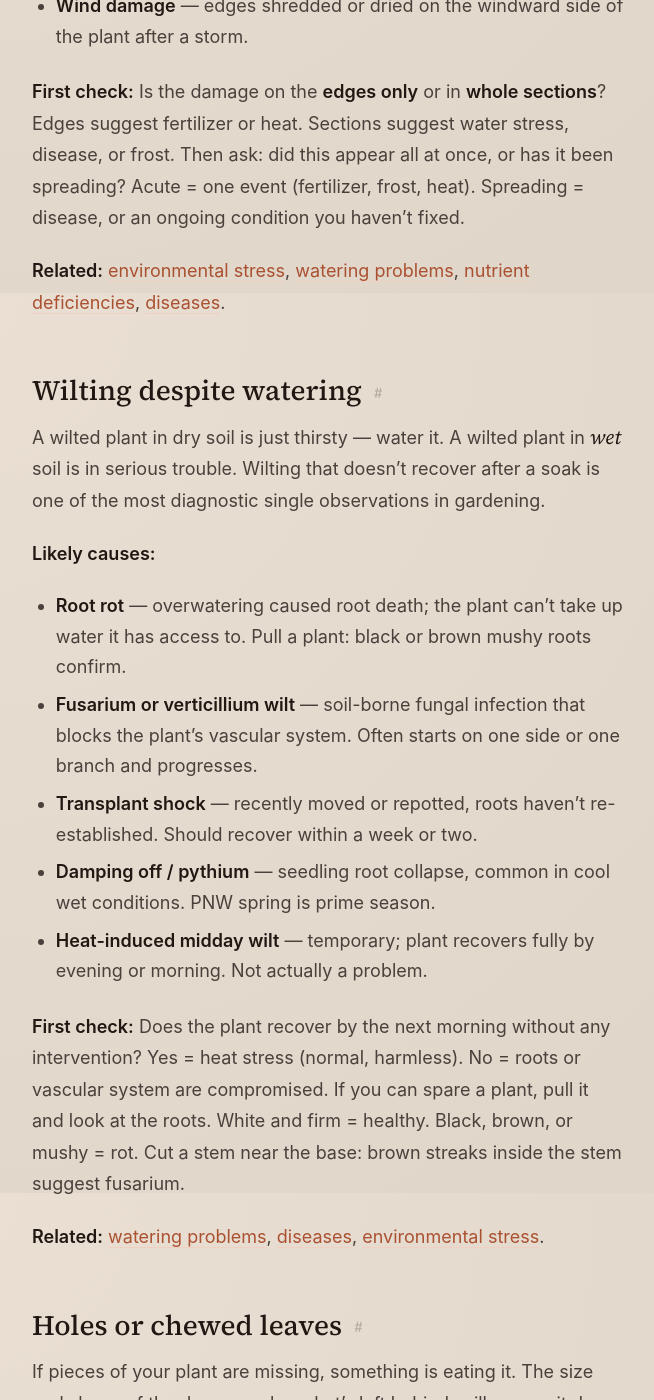
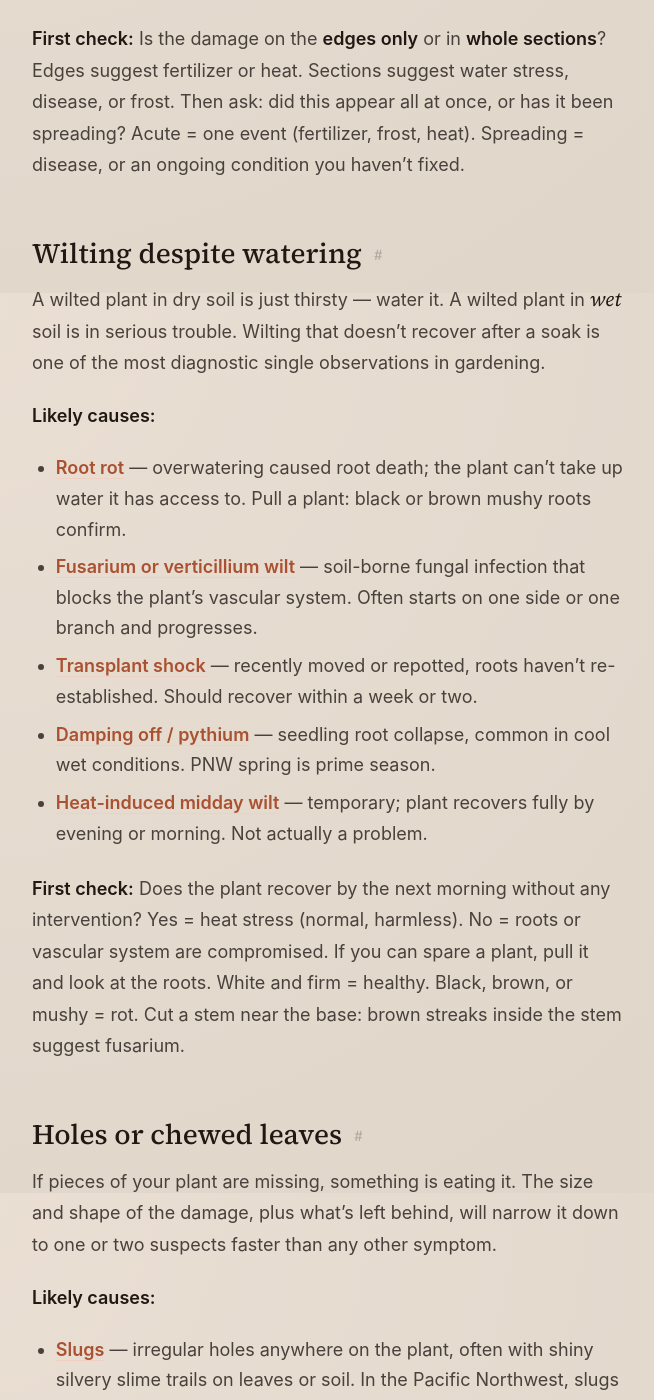
Before and after one commit to blasian/tilth-site, a Jekyll site: the page built from guide/index.md, in a window 1280 px wide and 1400 px high, scrolled down 4207 px. Shown: the whole window, without its empty margins (312-966 px from the left). Built offline with Jekyll 4.4.1, drawn with Linux system fonts in a browser that asks for light colours; some of the changed text lies outside the part shown.

Commit message:
Inline cause links per symptom; drop "Related:" summary lines
Rather than a single "Related:" cross-link line at the bottom of each
symptom, link each individual bolded cause directly to its Part 2
section. Each cause name is now its own clickable jump-point, which
is more discoverable than a list of links the reader has to mentally
match against the bullets above.

Mapping (where an inline link applies):
- Yellow: Nitrogen deficiency / Disease / Nutrient lockout from pH /
  Overwatering / Underwatering
- Brown: all six causes link (fertilizer burn → nutrients; heat scorch /
  frost / wind → environment; underwatering → watering; fungal → diseases)
- Wilting: all five causes link
- Holes: all six pest causes link to #pests
- Spots: five disease/environment causes link; water spots stays unlinked
  (cosmetic, not a real diagnostic concern)
- Curling: 5 of 6 link; herbicide drift stays unlinked (no Part 2 home)
- Stunted: 4 of 6 link; root-bound and soil compaction stay unlinked
  (cultural conditions, not Part 2 cause categories)
- No flowers/fruit: 3 of 6 link; insufficient pollination, plant
  immaturity, and wrong day length stay unlinked

Causes with no Part 2 anchor remain bold-only — no point linking to
sections that don't exist. The bottom "Related:" lines are removed to
avoid redundancy now that links are inline.

Co-Authored-By: Claude Opus 4.7 (1M context) <noreply@anthropic.com>

```diff
--- a/guide/index.md
+++ b/guide/index.md
@@ -46,16 +46,14 @@ Yellow leaves are the single most-Googled plant problem, and the answer almost a
 
 **Likely causes:**
 
-- **Nitrogen deficiency** — pale, uniform yellowing starting from the oldest (bottom) leaves and moving up. The plant is reabsorbing nitrogen from older tissue to feed new growth.
-- **Overwatering** — yellow leaves combined with soggy soil and sometimes wilting despite the wet. Roots are suffocating.
-- **Underwatering** — yellowing with crispy, dry edges and bone-dry soil.
+- **[Nitrogen deficiency](#nutrients)** — pale, uniform yellowing starting from the oldest (bottom) leaves and moving up. The plant is reabsorbing nitrogen from older tissue to feed new growth.
+- **[Overwatering](#watering)** — yellow leaves combined with soggy soil and sometimes wilting despite the wet. Roots are suffocating.
+- **[Underwatering](#watering)** — yellowing with crispy, dry edges and bone-dry soil.
 - **Natural senescence** — only the very oldest leaves yellow and drop. The rest of the plant looks vigorous. Not a problem.
-- **Disease** — early blight, septoria, fusarium. Usually starts with spots and yellowing together, often spreading from the bottom up.
-- **Nutrient lockout from pH** — soil too acidic or alkaline, so nutrients technically present become unavailable. Common in pots that have been wet a long time.
+- **[Disease](#diseases)** — early blight, septoria, fusarium. Usually starts with spots and yellowing together, often spreading from the bottom up.
+- **[Nutrient lockout from pH](#nutrients)** — soil too acidic or alkaline, so nutrients technically present become unavailable. Common in pots that have been wet a long time.
 
 **First check:** Which leaves are yellow? Bottom = nitrogen, water, or disease. Top = micronutrient deficiency (iron, manganese) or virus. Scattered randomly = pest or pathogen. Then check how fast: overnight points to cold or water shock; over weeks points to nutrient or natural causes.
-
-**Related:** [nutrient deficiencies](#nutrients), [watering problems](#watering), [diseases](#diseases).
 
 ### Brown or crispy leaves {#brown}
 
@@ -63,16 +61,14 @@ Brown tissue is dead tissue. The diagnostic question is whether the damage is fi
 
 **Likely causes:**
 
-- **Fertilizer burn** — uniform crispy bleaching along the leaf margins, symmetric across the plant. Classic salt-burn signature, very recognizable once you've seen it.
-- **Heat scorch** — crispy edges on sun-facing leaves after an unusually hot stretch, often only on the most exposed parts of the plant.
-- **Underwatering / drought stress** — whole leaves brown and dry, plant noticeably wilted, soil bone-dry.
-- **Fungal disease** — brown spots that grow over time, often with yellow halos or concentric rings (early blight).
-- **Frost damage** — limp brown leaves the morning after a cold snap, then they dry crispy. Tomato, basil, and pepper are the first to go.
-- **Wind damage** — edges shredded or dried on the windward side of the plant after a storm.
+- **[Fertilizer burn](#nutrients)** — uniform crispy bleaching along the leaf margins, symmetric across the plant. Classic salt-burn signature, very recognizable once you've seen it.
+- **[Heat scorch](#environment)** — crispy edges on sun-facing leaves after an unusually hot stretch, often only on the most exposed parts of the plant.
+- **[Underwatering / drought stress](#watering)** — whole leaves brown and dry, plant noticeably wilted, soil bone-dry.
+- **[Fungal disease](#diseases)** — brown spots that grow over time, often with yellow halos or concentric rings (early blight).
+- **[Frost damage](#environment)** — limp brown leaves the morning after a cold snap, then they dry crispy. Tomato, basil, and pepper are the first to go.
+- **[Wind damage](#environment)** — edges shredded or dried on the windward side of the plant after a storm.
 
 **First check:** Is the damage on the **edges only** or in **whole sections**? Edges suggest fertilizer or heat. Sections suggest water stress, disease, or frost. Then ask: did this appear all at once, or has it been spreading? Acute = one event (fertilizer, frost, heat). Spreading = disease, or an ongoing condition you haven't fixed.
-
-**Related:** [environmental stress](#environment), [watering problems](#watering), [nutrient deficiencies](#nutrients), [diseases](#diseases).
 
 ### Wilting despite watering {#wilting}
 
@@ -80,15 +76,13 @@ A wilted plant in dry soil is just thirsty — water it. A wilted plant in *wet*
 
 **Likely causes:**
 
-- **Root rot** — overwatering caused root death; the plant can't take up water it has access to. Pull a plant: black or brown mushy roots confirm.
-- **Fusarium or verticillium wilt** — soil-borne fungal infection that blocks the plant's vascular system. Often starts on one side or one branch and progresses.
-- **Transplant shock** — recently moved or repotted, roots haven't re-established. Should recover within a week or two.
-- **Damping off / pythium** — seedling root collapse, common in cool wet conditions. PNW spring is prime season.
-- **Heat-induced midday wilt** — temporary; plant recovers fully by evening or morning. Not actually a problem.
+- **[Root rot](#watering)** — overwatering caused root death; the plant can't take up water it has access to. Pull a plant: black or brown mushy roots confirm.
+- **[Fusarium or verticillium wilt](#diseases)** — soil-borne fungal infection that blocks the plant's vascular system. Often starts on one side or one branch and progresses.
+- **[Transplant shock](#environment)** — recently moved or repotted, roots haven't re-established. Should recover within a week or two.
+- **[Damping off / pythium](#diseases)** — seedling root collapse, common in cool wet conditions. PNW spring is prime season.
+- **[Heat-induced midday wilt](#environment)** — temporary; plant recovers fully by evening or morning. Not actually a problem.
 
 **First check:** Does the plant recover by the next morning without any intervention? Yes = heat stress (normal, harmless). No = roots or vascular system are compromised. If you can spare a plant, pull it and look at the roots. White and firm = healthy. Black, brown, or mushy = rot. Cut a stem near the base: brown streaks inside the stem suggest fusarium.
-
-**Related:** [watering problems](#watering), [diseases](#diseases), [environmental stress](#environment).
 
 ### Holes or chewed leaves {#holes}
 
@@ -96,16 +90,14 @@ If pieces of your plant are missing, something is eating it. The size and shape
 
 **Likely causes:**
 
-- **Slugs** — irregular holes anywhere on the plant, often with shiny silvery slime trails on leaves or soil. In the Pacific Northwest, slugs are by far the most common culprit; nine times out of ten, this is the answer.
-- **Flea beetles** — tiny round shotgun-pattern holes, often on eggplant, brassicas, or radish. The beetles themselves are small, dark, and jump like fleas when disturbed.
-- **Cabbage worms** — large ragged holes in brassicas (kale, cabbage, broccoli). The worms are pale green and well-camouflaged on leaves; look for the white butterflies laying eggs.
-- **Earwigs** — irregular holes plus damage to flowers and ripening fruit. Active at night, hide in dark damp spots during the day.
-- **Deer or rabbits** — clean diagonal cuts on stems, larger sections gone overnight, often whole tops missing.
-- **Caterpillars (other)** — small dark droppings (frass) on leaves; the caterpillar itself is usually on the underside of a leaf nearby.
+- **[Slugs](#pests)** — irregular holes anywhere on the plant, often with shiny silvery slime trails on leaves or soil. In the Pacific Northwest, slugs are by far the most common culprit; nine times out of ten, this is the answer.
+- **[Flea beetles](#pests)** — tiny round shotgun-pattern holes, often on eggplant, brassicas, or radish. The beetles themselves are small, dark, and jump like fleas when disturbed.
+- **[Cabbage worms](#pests)** — large ragged holes in brassicas (kale, cabbage, broccoli). The worms are pale green and well-camouflaged on leaves; look for the white butterflies laying eggs.
+- **[Earwigs](#pests)** — irregular holes plus damage to flowers and ripening fruit. Active at night, hide in dark damp spots during the day.
+- **[Deer or rabbits](#pests)** — clean diagonal cuts on stems, larger sections gone overnight, often whole tops missing.
+- **[Caterpillars (other)](#pests)** — small dark droppings (frass) on leaves; the caterpillar itself is usually on the underside of a leaf nearby.
 
 **First check:** Look under leaves, at the soil line, and around the base. Slime trails on leaves or nearby surfaces? Slugs. Frass on leaves but no visible bug? A caterpillar — keep looking. Tiny shotgun holes on radish or eggplant? Flea beetles. Going out at dusk with a flashlight will solve most pest mysteries within ten minutes.
-
-**Related:** [pests](#pests).
 
 ### Spots (white, brown, or black) {#spots}
 
@@ -113,16 +105,14 @@ Spots are usually fungal, sometimes bacterial, occasionally just sunscald or wat
 
 **Likely causes:**
 
-- **Powdery mildew** — white, flour-dusted patches on leaf surfaces, easy to wipe off. Common on squash, zucchini, cucumber, and beans. Humid summers make this almost guaranteed in the PNW.
-- **Septoria leaf spot** — small brown circles with yellow halos and a tan center. Common on tomatoes, spreads from the lowest leaves up.
-- **Early blight** — brown spots with concentric bullseye rings, often with yellowing around them. Tomato and potato are the typical hosts.
-- **Bacterial spot** — small dark spots that look greasy or water-soaked, often with yellow halos. Spreads fast in wet weather.
-- **Sunscald** — whitish, papery patches on fruits exposed to direct sun, especially after pruning or defoliation.
+- **[Powdery mildew](#diseases)** — white, flour-dusted patches on leaf surfaces, easy to wipe off. Common on squash, zucchini, cucumber, and beans. Humid summers make this almost guaranteed in the PNW.
+- **[Septoria leaf spot](#diseases)** — small brown circles with yellow halos and a tan center. Common on tomatoes, spreads from the lowest leaves up.
+- **[Early blight](#diseases)** — brown spots with concentric bullseye rings, often with yellowing around them. Tomato and potato are the typical hosts.
+- **[Bacterial spot](#diseases)** — small dark spots that look greasy or water-soaked, often with yellow halos. Spreads fast in wet weather.
+- **[Sunscald](#environment)** — whitish, papery patches on fruits exposed to direct sun, especially after pruning or defoliation.
 - **Water spots** — small white dots from mineral residue when hard water dries on leaves. Cosmetic, harmless.
 
 **First check:** Try to wipe a white spot off with a finger — if it comes off, it's powdery mildew. Greasy or wet-looking spots that don't wipe = bacterial. Bullseye rings = early blight. Small spots with bright yellow halos on tomato = septoria. If unsure, photograph it from a few inches away and compare against a reference; the patterns are very recognizable once you've seen them named.
-
-**Related:** [diseases](#diseases), [environmental stress](#environment).
 
 ### Curling leaves {#curling}
 
@@ -130,16 +120,14 @@ Leaf curl tells you what direction the plant is trying to defend against. The pa
 
 **Likely causes:**
 
-- **Heat or water stress** — leaves curl *downward* and inward to reduce surface area exposed to sun and wind. Reverses when conditions improve.
+- **[Heat or water stress](#environment)** — leaves curl *downward* and inward to reduce surface area exposed to sun and wind. Reverses when conditions improve.
 - **Herbicide drift** — leaves curl *upward* and look twisted, cupped, or strappy. New growth comes out distorted. Often from a neighbor's lawn treatment or windborne spray.
-- **Viral infection** — curling with yellow mottling, distortion, or stunted growth. Usually permanent; remove the plant to avoid spread.
-- **Aphids** — clusters on the undersides of new growth, sticky residue, leaves curling around the feeding sites.
-- **Calcium deficiency in new growth** — newest leaves emerge distorted, sometimes blackened along the margins. Bring calcium up with amendments.
-- **Tomato leaf roll** — older leaves curl up and stay there. A physiological response to heat or pruning, usually not serious.
+- **[Viral infection](#diseases)** — curling with yellow mottling, distortion, or stunted growth. Usually permanent; remove the plant to avoid spread.
+- **[Aphids](#pests)** — clusters on the undersides of new growth, sticky residue, leaves curling around the feeding sites.
+- **[Calcium deficiency in new growth](#nutrients)** — newest leaves emerge distorted, sometimes blackened along the margins. Bring calcium up with amendments.
+- **[Tomato leaf roll](#environment)** — older leaves curl up and stay there. A physiological response to heat or pruning, usually not serious.
 
 **First check:** Direction of curl is the first signal. Down = water or heat (give it shade and water, see if it bounces back). Up + twisted = herbicide or virus. Cupped with sticky residue = aphids (turn the leaf over to confirm). Then notice *where* on the plant: oldest leaves curling = environmental; newest leaves curling = nutrient or pest.
-
-**Related:** [environmental stress](#environment), [pests](#pests), [nutrient deficiencies](#nutrients), [diseases](#diseases).
 
 ### Stunted growth {#stunted}
 
@@ -147,16 +135,14 @@ Stunted growth is the hardest single symptom to diagnose because it's a comparis
 
 **Likely causes:**
 
-- **Nutrient deficiency** — most often nitrogen, but phosphorus or potassium can also stall growth. Whole plant pale and small.
+- **[Nutrient deficiency](#nutrients)** — most often nitrogen, but phosphorus or potassium can also stall growth. Whole plant pale and small.
 - **Root-bound (containers)** — pot-grown plants whose roots have circled the pot and choked themselves. Tip the plant out and look.
 - **Soil compaction** — dense, hard soil that roots can't penetrate. Common in raised beds that get walked on or in heavy clay.
-- **Cool soil** — heat-loving plants like peppers and tomatoes refuse to grow until the soil warms past about 60°F. PNW gardens lose six weeks to this every spring.
-- **Root pests** — cutworms, root maggots, or grubs eating below the soil line. Plant looks stalled with no above-ground explanation.
-- **Transplant shock** — recently moved or repotted; recovery can take 2–3 weeks before growth resumes.
+- **[Cool soil](#environment)** — heat-loving plants like peppers and tomatoes refuse to grow until the soil warms past about 60°F. PNW gardens lose six weeks to this every spring.
+- **[Root pests](#pests)** — cutworms, root maggots, or grubs eating below the soil line. Plant looks stalled with no above-ground explanation.
+- **[Transplant shock](#environment)** — recently moved or repotted; recovery can take 2–3 weeks before growth resumes.
 
 **First check:** Compare to siblings. All stunted? It's the bed, the soil, or the season — start with soil temperature and nutrient status. One stunted? It's individual — pull it gently and inspect the roots. White and bushy = healthy, look elsewhere. Brown, mushy, or chewed = root problem. Tightly circled = root-bound; loosen the roots and replant.
-
-**Related:** [nutrient deficiencies](#nutrients), [environmental stress](#environment), [pests](#pests), [watering problems](#watering).
 
 ### No flowers or no fruit {#no-flowers}
 
@@ -164,16 +150,14 @@ This is the most frustrating symptom because the plant looks fine — leafy, gre
 
 **Likely causes:**
 
-- **Too much nitrogen** — the plant is putting all its energy into leaves at the expense of reproduction. Common after over-fertilizing with high-N fertilizer.
+- **[Too much nitrogen](#nutrients)** — the plant is putting all its energy into leaves at the expense of reproduction. Common after over-fertilizing with high-N fertilizer.
 - **Insufficient pollination** — flowers form but drop without setting fruit. Common with squash family, peppers, and tomatoes when pollinator activity is low.
-- **Heat stress** — sustained temperatures above ~90°F cause flower drop in tomatoes, peppers, and beans.
-- **Cool nights** — tomatoes specifically need night temperatures above ~55°F to set fruit. PNW summers often hover at the bottom of this range, which is why Seattle tomatoes are a regional anxiety.
+- **[Heat stress](#environment)** — sustained temperatures above ~90°F cause flower drop in tomatoes, peppers, and beans.
+- **[Cool nights](#environment)** — tomatoes specifically need night temperatures above ~55°F to set fruit. PNW summers often hover at the bottom of this range, which is why Seattle tomatoes are a regional anxiety.
 - **Plant immaturity** — some perennials and fruit trees take 1–3 years to bloom. Some annuals need a longer day length than mid-season.
 - **Wrong day length** — onions form bulbs based on photoperiod; certain flowers bloom only when days shorten or lengthen past a threshold.
 
 **First check:** Are there flowers but no fruit? It's a pollination, heat, or temperature problem — none of which mean anything is wrong with the plant itself. No flowers at all on a mature plant? Most likely too much nitrogen or insufficient maturity. For PNW tomatoes specifically: check whether nighttime lows have been above 55°F consistently. If they haven't, that alone explains the absence of fruit, and the plant will catch up the moment the weather does.
-
-**Related:** [nutrient deficiencies](#nutrients), [environmental stress](#environment).
 
 ---
 
```
